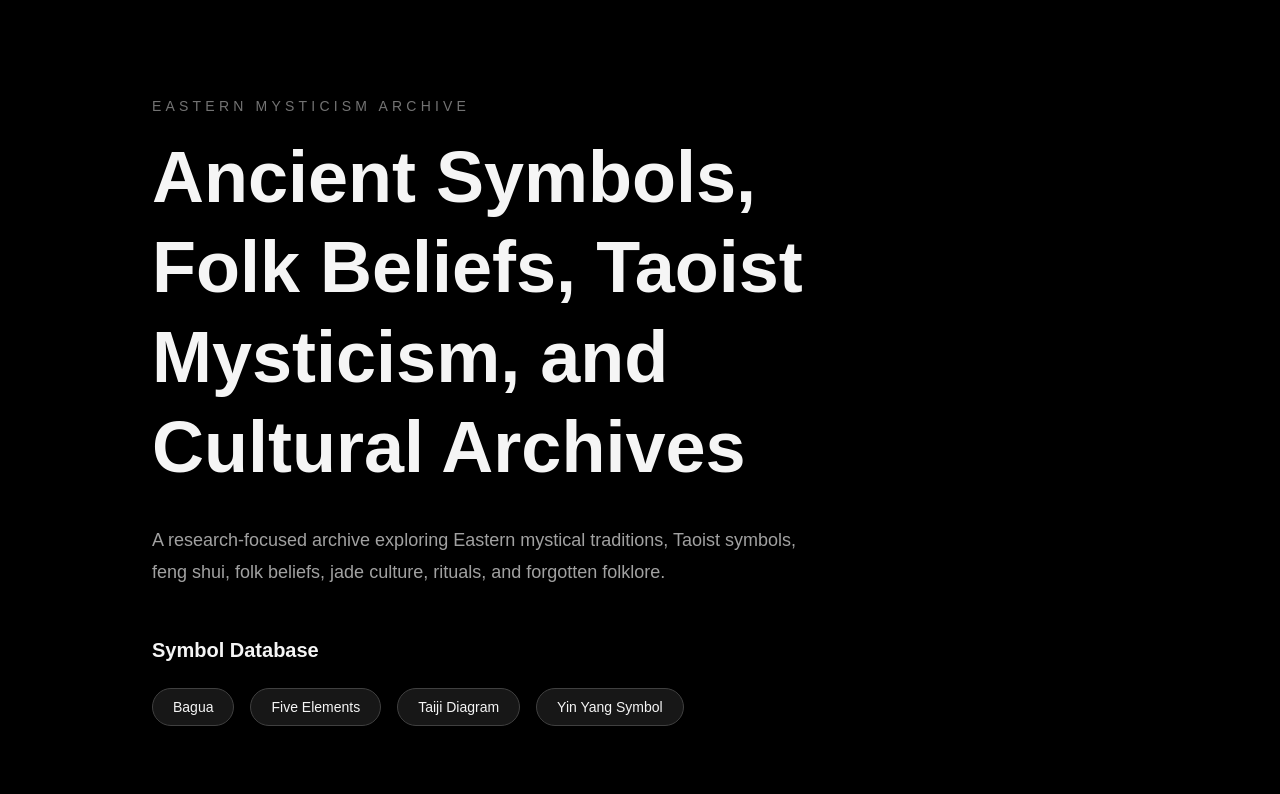
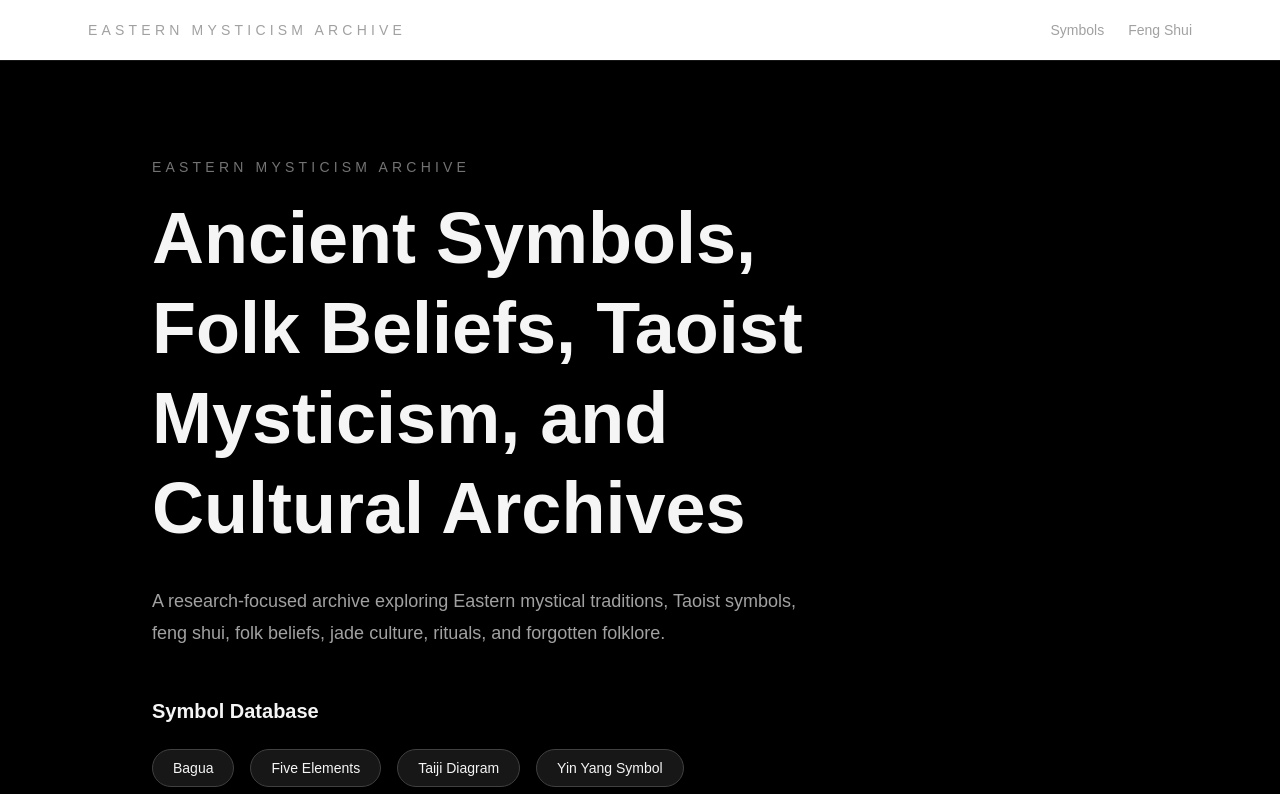
Before and after one commit to Lee-ciang/eastern-mysticism-archive, a Next.js app: page / in a window 1280 px wide. Shown: the top 794 px of the page. Built offline with nearby package versions, Linux system fonts and the light colour scheme.

Commit message:
Improve archive navigation and symbol article layout

```diff
--- a/app/layout.tsx
+++ b/app/layout.tsx
@@ -1,20 +1,10 @@
-import type { Metadata } from "next";
-import { Geist, Geist_Mono } from "next/font/google";
+import Link from "next/link";
 import "./globals.css";
 
-const geistSans = Geist({
-  variable: "--font-geist-sans",
-  subsets: ["latin"],
-});
-
-const geistMono = Geist_Mono({
-  variable: "--font-geist-mono",
-  subsets: ["latin"],
-});
-
-export const metadata: Metadata = {
-  title: "Create Next App",
-  description: "Generated by create next app",
+export const metadata = {
+  title: "Eastern Mysticism Archive",
+  description:
+    "Research archive exploring Eastern mystical traditions, symbols, feng shui, folklore, and Taoist cosmology.",
 };
 
 export default function RootLayout({
@@ -23,11 +13,37 @@ export default function RootLayout({
   children: React.ReactNode;
 }>) {
   return (
-    <html
-      lang="en"
-      className={`${geistSans.variable} ${geistMono.variable} h-full antialiased`}
-    >
-      <body className="min-h-full flex flex-col">{children}</body>
+    <html lang="en">
+      <body className="bg-black text-neutral-100">
+        <header className="border-b border-neutral-900">
+          <div className="mx-auto flex max-w-6xl items-center justify-between px-6 py-5">
+            <Link
+              href="/"
+              className="text-sm uppercase tracking-[0.3em] text-neutral-400"
+            >
+              Eastern Mysticism Archive
+            </Link>
+
+            <nav className="flex items-center gap-6 text-sm text-neutral-400">
+              <Link
+                href="/symbols"
+                className="hover:text-neutral-200"
+              >
+                Symbols
+              </Link>
+
+              <Link
+                href="/feng-shui"
+                className="hover:text-neutral-200"
+              >
+                Feng Shui
+              </Link>
+            </nav>
+          </div>
+        </header>
+
+        {children}
+      </body>
     </html>
   );
 }
--- a/app/symbols/[slug]/page.tsx
+++ b/app/symbols/[slug]/page.tsx
@@ -1,7 +1,7 @@
+import Link from "next/link";
+import type { Metadata } from "next";
+import ReactMarkdown from "react-markdown";
 import { getSymbolBySlug } from "@/lib/content";
-import ReactMarkdown from "react-markdown";
-import type { Metadata } from "next";
-import Link from "next/link";
 
 type PageProps = {
   params: Promise<{
@@ -13,7 +13,6 @@ export async function generateMetadata(
   props: PageProps
 ): Promise<Metadata> {
   const params = await props.params;
-
   const symbol = getSymbolBySlug(params.slug);
 
   return {
@@ -24,7 +23,6 @@ export async function generateMetadata(
 
 export default async function SymbolPage({ params }: PageProps) {
   const { slug } = await params;
-
   const symbol = getSymbolBySlug(slug);
 
   return (
@@ -34,35 +32,23 @@ export default async function SymbolPage({ params }: PageProps) {
           <Link href="/" className="hover:text-neutral-300">
             Home
           </Link>
-
           <span className="mx-2">/</span>
-
-  <Link
-    href="/symbols"
-    className="hover:text-neutral-300"
-  >
+          <Link href="/symbols" className="hover:text-neutral-300">
             Symbols
           </Link>
+          <span className="mx-2">/</span>
+          <span className="text-neutral-300">{symbol.title}</span>
+        </nav>
 
-  <span className="mx-2">/</span>
-
-  <span className="text-neutral-300">
-    {symbol.title}
-  </span>
-</nav>
         <p className="mb-4 text-sm uppercase tracking-[0.3em] text-neutral-500">
           {symbol.category}
         </p>
 
-        <h1 className="text-5xl font-bold">
-          {symbol.title}
-        </h1>
+        <h1 className="text-5xl font-bold">{symbol.title}</h1>
 
-        <p className="mt-4 text-neutral-400">
-          {symbol.tradition}
-        </p>
+        <p className="mt-4 text-neutral-400">{symbol.tradition}</p>
 
-        <div className="prose prose-invert mt-12 max-w-none">
+        <div className="mt-12">
           <ReactMarkdown
             components={{
               h1: ({ children }) => (
@@ -70,35 +56,28 @@ export default async function SymbolPage({ params }: PageProps) {
                   {children}
                 </h1>
               ),
-
               h2: ({ children }) => (
                 <h2 className="mt-10 mb-4 text-2xl font-semibold">
                   {children}
                 </h2>
               ),
-
               h3: ({ children }) => (
                 <h3 className="mt-8 mb-3 text-xl font-semibold">
                   {children}
                 </h3>
               ),
-
               p: ({ children }) => (
                 <p className="mb-6 leading-8 text-neutral-300">
                   {children}
                 </p>
               ),
-
               ul: ({ children }) => (
                 <ul className="mb-6 list-disc space-y-2 pl-6 text-neutral-300">
                   {children}
                 </ul>
               ),
-
               li: ({ children }) => (
-      <li className="leading-7">
-        {children}
-      </li>
+                <li className="leading-7">{children}</li>
               ),
             }}
           >
@@ -108,9 +87,7 @@ export default async function SymbolPage({ params }: PageProps) {
 
         {symbol.related.length > 0 && (
           <section className="mt-16 border-t border-neutral-800 pt-10">
-    <h2 className="text-2xl font-semibold">
-      Related Symbols
-    </h2>
+            <h2 className="text-2xl font-semibold">Related Symbols</h2>
 
             <div className="mt-6 flex flex-wrap gap-4">
               {symbol.related.map((relatedSlug) => (
@@ -125,7 +102,6 @@ export default async function SymbolPage({ params }: PageProps) {
             </div>
           </section>
         )}
-
       </article>
     </main>
   );
```
Lines whose indentation alone changed are shown as unchanged.
